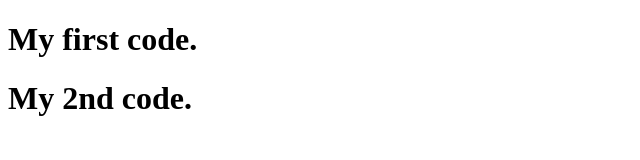
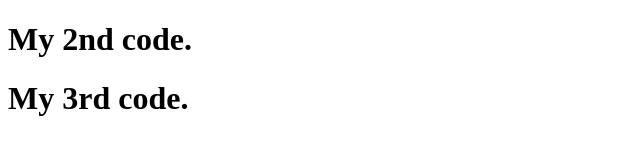
Before and after one commit to Mahfuz-js/demo, a plain HTML site: page index.html in a window 1280 px wide. Shown: the full height of the page, 0-640 px from the left. Drawn offline with Linux system fonts and the light colour scheme.

Commit message:
Version 3

```diff
--- a/index.html
+++ b/index.html
@@ -6,7 +6,7 @@
     <title>Document</title>
 </head>
 <body>
-    <h1>My first code.</h1>
     <h1>My 2nd code.</h1>
+    <h1>My 3rd code.</h1>
 </body>
 </html>
```
